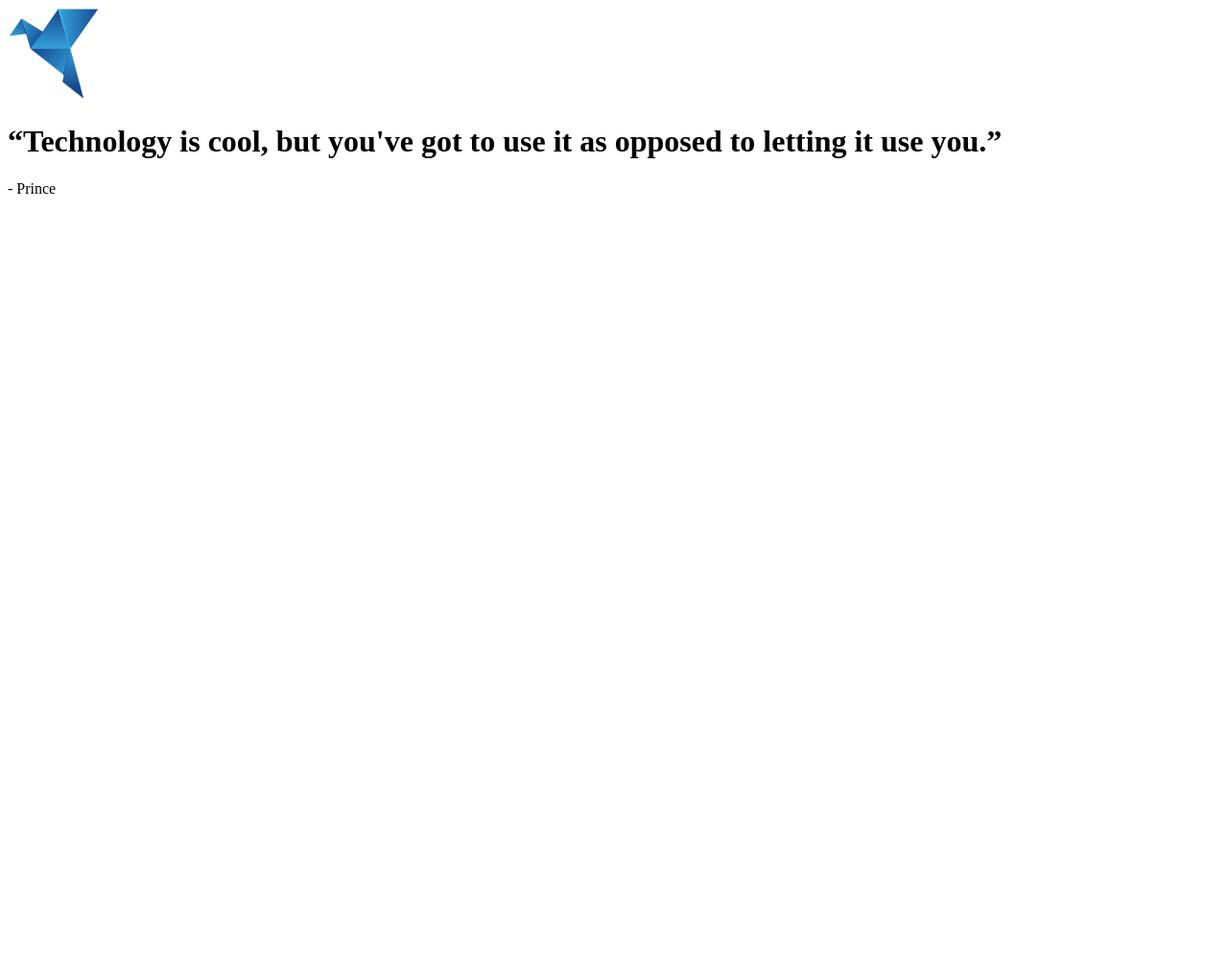
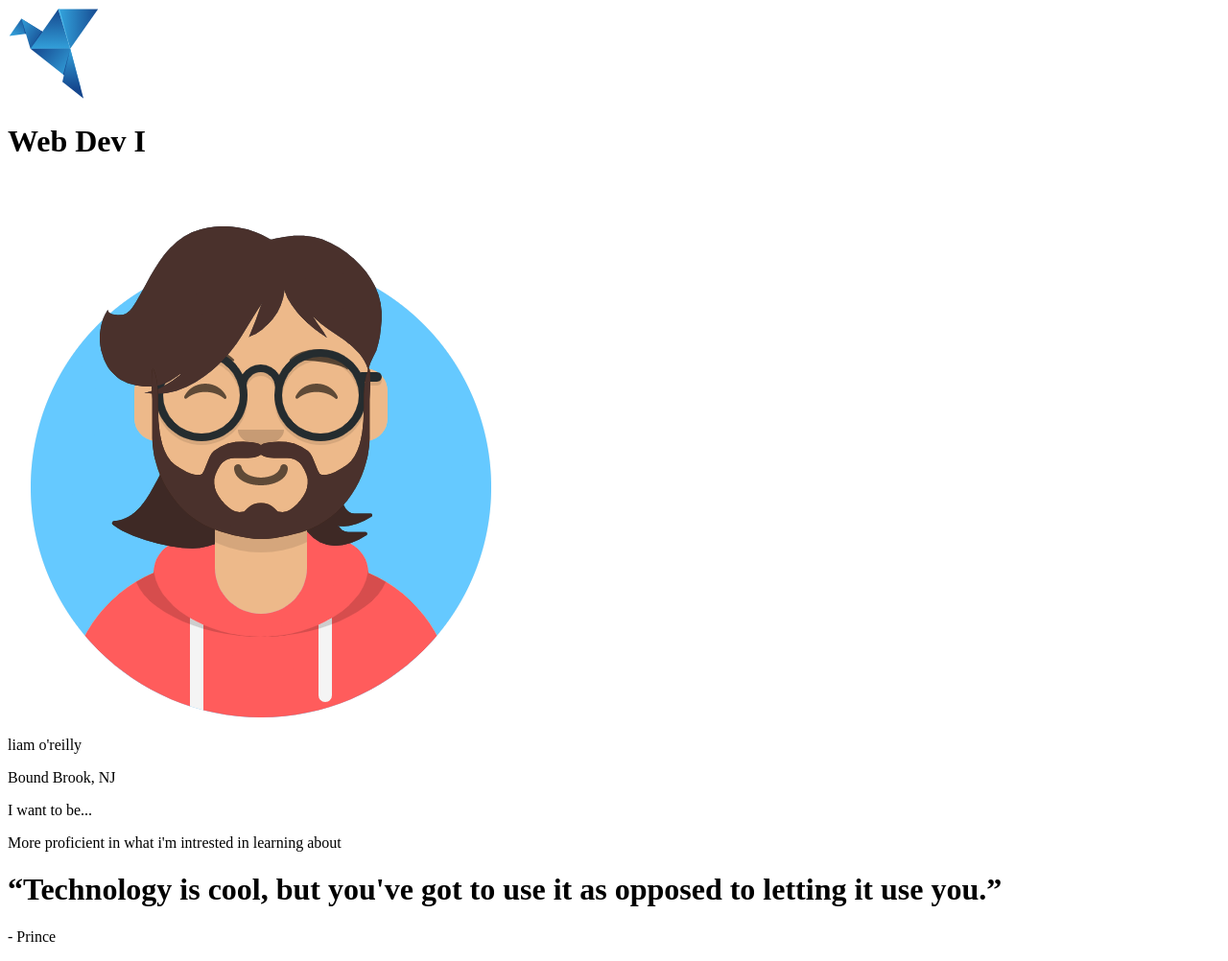
Before and after one commit to RVCC-IDMX/about-me-LiamO200, a plain HTML site: page index.html in a window 1280 px wide. Shown: the whole page at 96% size. Before the commit the page ends 800 px from the top, so only its background shows below. Drawn offline with Linux system fonts and the light colour scheme.

Commit message:
added the wrong file

```diff
--- a/index.html
+++ b/index.html
@@ -6,10 +6,28 @@
     <meta name="viewport" content="width=device-width, initial-scale=1.0">
     <title>About Me</title>
 </head>
+
 <body>
     <header>
 <img src="img/logo-96X96.svg" alt="Blue origami logo">
+<h1>Web Dev I</h1>
     </header>
+
+    <main>
+<section>
+    <img src="img/avataaars.png" alt="avatar picture of me">
+    <div>
+    <p>liam o'reilly</p>
+    <p>Bound Brook, NJ</p>
+    </div>
+</section>
+
+<section>
+<p>I want to be...</p>
+<p>More proficient in what i'm intrested in learning about</p>
+
+</section>
+    </main>
     <h1>“Technology is cool, but you've got to use it as opposed to letting it use you.”</h1>
     <p>- Prince</p>
 </body>
```
